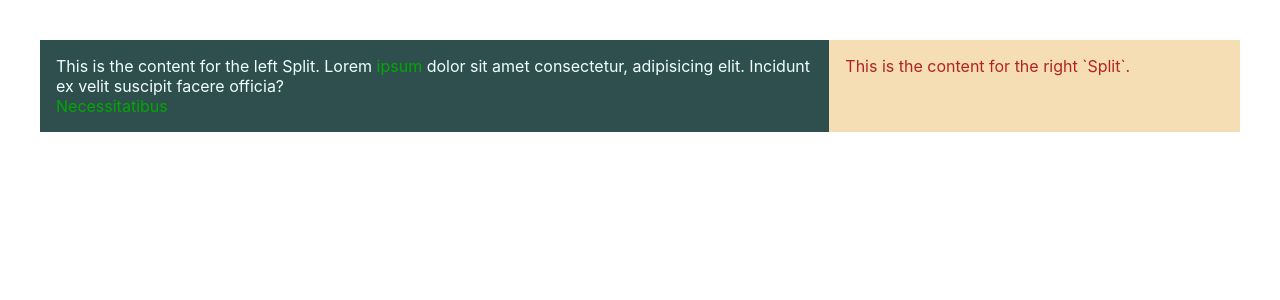
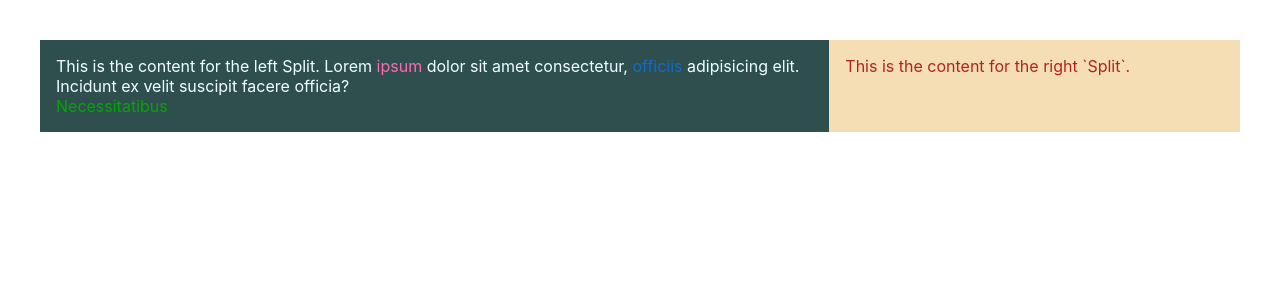
Before and after one commit to romiaujla/react-playground, a React (Create React App) app: page / in a window 1280 px wide. Shown: the top 300 px of the page. Built offline with nearby package versions, Linux system fonts and the light colour scheme.

Commit message:
learning jest

```diff
--- a/src/App.js
+++ b/src/App.js
@@ -4,13 +4,13 @@ import './App.css';
 import Tooltip from './composition/Tooltip';
 
 const firstTootip = (
-  <Tooltip message='tooltip message'>
+  <Tooltip message='tooltip message' color='hotpink'>
     ipsum
   </Tooltip>
 );
 
 const secondTooltip = (
-  <Tooltip message='another tooltip message'>
+  <Tooltip message='another tooltip message' color='#126BCC'>
     officiis
   </Tooltip>
 );
@@ -19,7 +19,7 @@ function App() {
   return (
     <main className="App">
       <Split className="left" flexBasis={2}>
-      This is the content for the left Split. Lorem {firstTootip} dolor sit amet consectetur, adipisicing elit. Incidunt ex velit suscipit facere officia?<br />
+      This is the content for the left Split. Lorem {firstTootip} dolor sit amet consectetur, {secondTooltip} adipisicing elit. Incidunt ex velit suscipit facere officia?<br />
         {/* make another tooltip directly inside the App */}
         <Tooltip message='one more tooltip message'>
           Necessitatibus
--- a/src/composition/Tooltip.css
+++ b/src/composition/Tooltip.css
@@ -4,7 +4,7 @@
 }
 
 .Tooltip-content{
-    color: #01A800;
+    /* color: #01A800; */
 }
 
 .Tooltip-message {
--- a/src/composition/Tooltip.js
+++ b/src/composition/Tooltip.js
@@ -1,17 +1,34 @@
 import React from 'react';
 import './Tooltip.css';
 
-function Tooltip(props){
+// function Tooltip(props){
+//     console.log(props.color);
+
+// }
+
+class TooltipClass extends React.Component{
+    static defaultProps ={
+        color: '#01a800'
+    };
+
+    render(){
+        console.log('Using a class component');
+        console.log(this.props);
+
         return (
             <span className="Tooltip">
-            <span className="Tooltip-content">
-                {props.children}
+                <span
+                    className="Tooltip-content"
+                    style={{color: this.props.color}}
+                >
+                    {this.props.children}
                 </span>
                 <span className="Tooltip-message">
-                {props.message}
+                    {this.props.message}
                 </span>
             </span>
         );
     }
+}
 
-export default Tooltip;
+export default TooltipClass;
```
Also changed, not shown: src/leapyearprogram/index.js (added, +12 -0 lines), 1 other file (tests, documents, lock files or other folders). Lines whose indentation alone changed are shown as unchanged.
